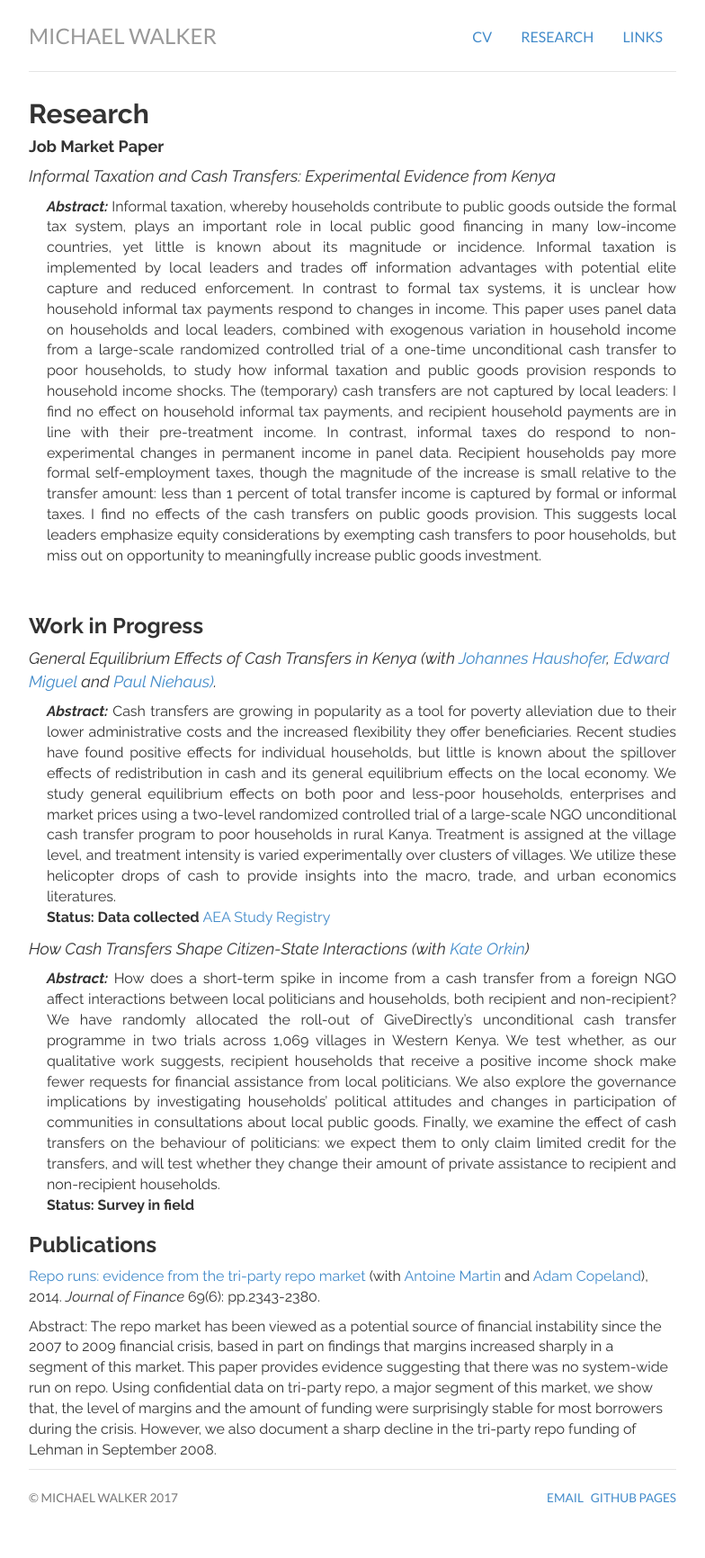
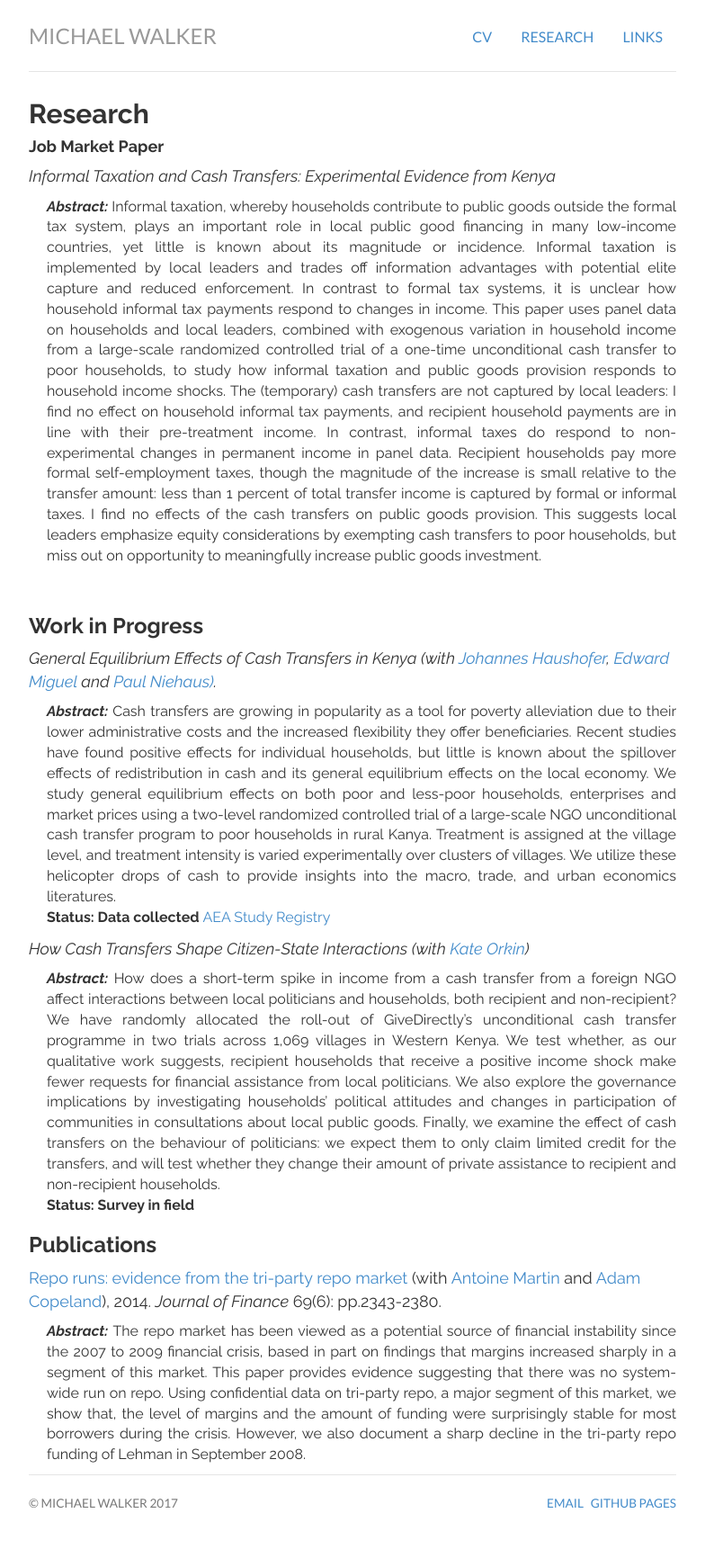
Before and after one commit to mwwalker/mwwalker.github.io, a Jekyll site: the page built from research/index.html, in a window 1280 px wide. Shown: the whole page at 90% size, without its empty margins (248-1032 px from the left). Built offline with Jekyll 4.4.1, drawn with Linux system fonts in a browser that asks for light colours; nearby versions of some CDN libraries; library files that are not in the unit come from our copies.

Commit message:
Consistency

```diff
--- a/research/index.html
+++ b/research/index.html
@@ -40,8 +40,9 @@ title: Research
 
           <h3>Publications</h3>
 
-          <p> <a href="http://onlinelibrary.wiley.com/doi/10.1111/jofi.12205/abstract"> Repo runs: evidence from the tri-party repo market</a> (with <a href="https://www.newyorkfed.org/research/economists/martin"> Antoine Martin </a> and <a href="https://www.newyorkfed.org/research/economists/copeland/index.html">  Adam Copeland</a>), 2014. <em>Journal of Finance </em> 69(6): pp.2343-2380. </p>
+          <p style="font-size:18px"> <a href="http://onlinelibrary.wiley.com/doi/10.1111/jofi.12205/abstract"> Repo runs: evidence from the tri-party repo market</a> (with <a href="https://www.newyorkfed.org/research/economists/martin"> Antoine Martin </a> and <a href="https://www.newyorkfed.org/research/economists/copeland/index.html">  Adam Copeland</a>), 2014. <em>Journal of Finance </em> 69(6): pp.2343-2380. </p>
 
-          <p> Abstract: The repo market has been viewed as a potential source of financial instability since the 2007 to 2009 financial crisis, based in part on findings that margins increased sharply in a segment of this market. This paper provides evidence suggesting that there was no system-wide run on repo. Using confidential data on tri-party repo, a major segment of this market, we show that, the level of margins and the amount of funding were surprisingly stable for most borrowers during the crisis. However, we also document a sharp decline in the tri-party repo funding of Lehman in September 2008. </p>
+          <p class="tab" style="text-align:justify">
+          <b><i> Abstract: </i></b> The repo market has been viewed as a potential source of financial instability since the 2007 to 2009 financial crisis, based in part on findings that margins increased sharply in a segment of this market. This paper provides evidence suggesting that there was no system-wide run on repo. Using confidential data on tri-party repo, a major segment of this market, we show that, the level of margins and the amount of funding were surprisingly stable for most borrowers during the crisis. However, we also document a sharp decline in the tri-party repo funding of Lehman in September 2008. </p>
 
       </div>
```
